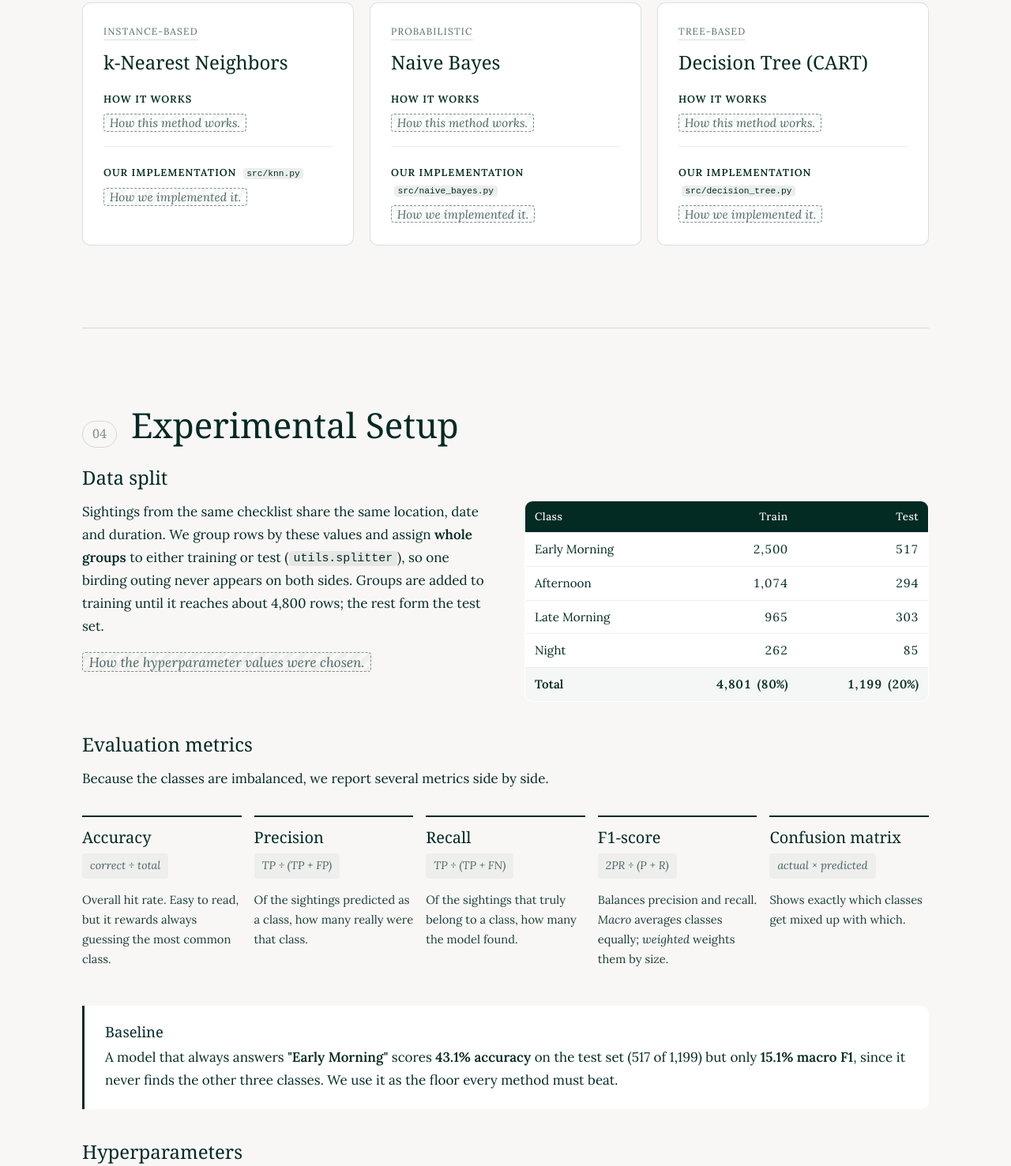
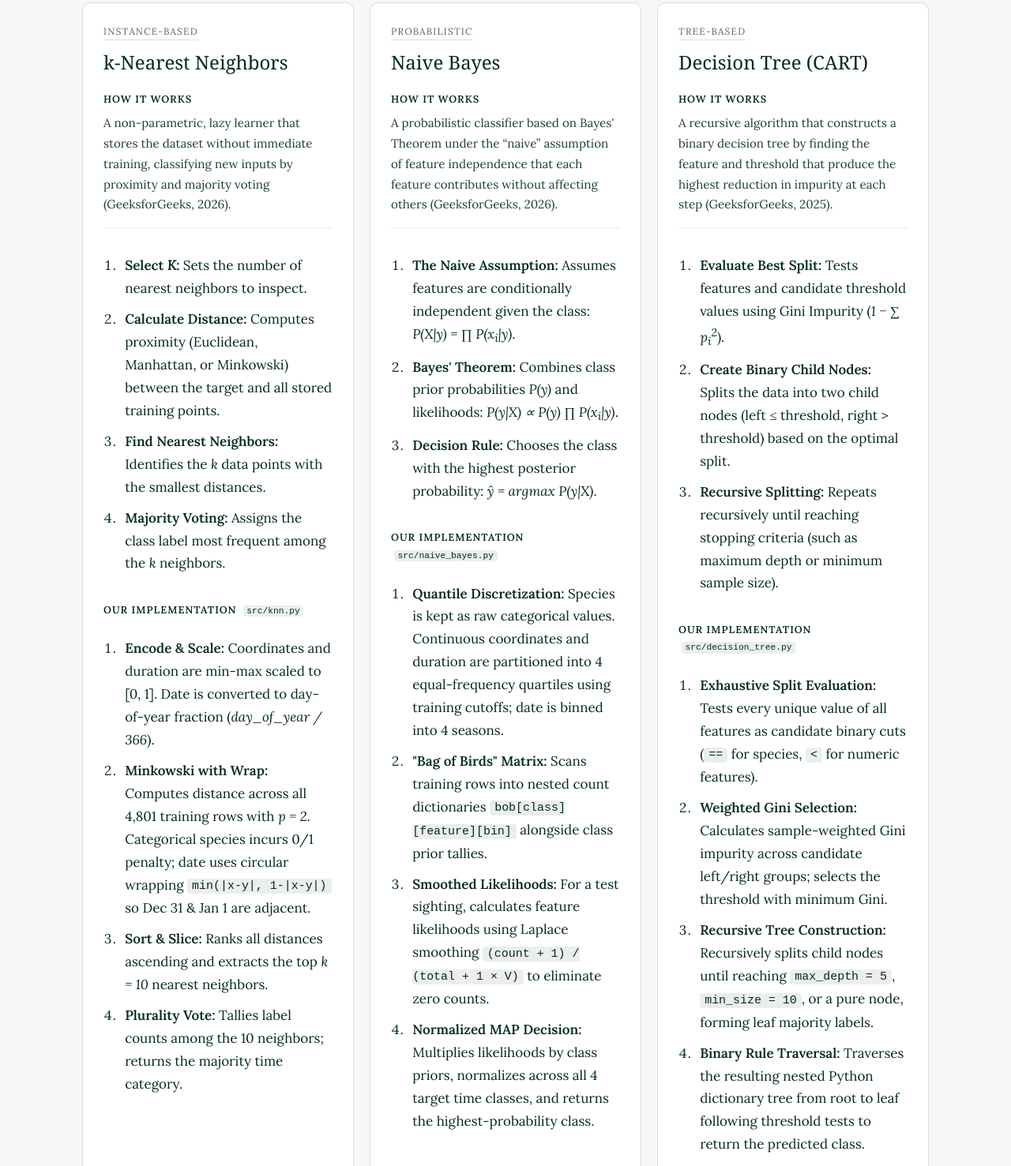
Before and after one commit to ashdsabandal/bird-time-classifier, a plain HTML site: page docs/index.html in a window 1280 px wide. Shown: the part 3348-4825 px from the top of the page at 79% size. Drawn offline with Linux system fonts and the light colour scheme; a web font is replaced by a local one.

Commit message:
feat: add method section in page

```diff
--- a/docs/index.html
+++ b/docs/index.html
@@ -212,27 +212,58 @@
       <span class="method-tag">Instance-based</span>
       <h3>k-Nearest Neighbors</h3>
       <h5>How it works</h5>
-      <p><!-- EDIT --><span class="todo">How this method works.</span></p>
+      <p>A non-parametric, lazy learner that stores the dataset without immediate training, classifying new inputs by proximity and majority voting (GeeksforGeeks, 2026).</p>
+      <ol class="steps">
+        <li><strong>Select <em>K</em>:</strong> Sets the number of nearest neighbors to inspect.</li>
+        <li><strong>Calculate Distance:</strong> Computes proximity (Euclidean, Manhattan, or Minkowski) between the target and all stored training points.</li>
+        <li><strong>Find Nearest Neighbors:</strong> Identifies the <em>k</em> data points with the smallest distances.</li>
+        <li><strong>Majority Voting:</strong> Assigns the class label most frequent among the <em>k</em> neighbors.</li>
+      </ol>
       <h5>Our implementation <code>src/knn.py</code></h5>
-      <p><!-- EDIT --><span class="todo">How we implemented it.</span></p>
+      <ol class="steps">
+        <li><strong>Encode &amp; Scale:</strong> Coordinates and duration are min-max scaled to [0, 1]. Date is converted to day-of-year fraction (<em>day_of_year / 366</em>).</li>
+        <li><strong>Minkowski with Wrap:</strong> Computes distance across all 4,801 training rows with <em>p = 2</em>. Categorical species incurs 0/1 penalty; date uses circular wrapping <code>min(|x-y|, 1-|x-y|)</code> so Dec 31 &amp; Jan 1 are adjacent.</li>
+        <li><strong>Sort &amp; Slice:</strong> Ranks all distances ascending and extracts the top <em>k = 10</em> nearest neighbors.</li>
+        <li><strong>Plurality Vote:</strong> Tallies label counts among the 10 neighbors; returns the majority time category.</li>
+      </ol>
     </article>
 
     <article class="method-card">
       <span class="method-tag">Probabilistic</span>
       <h3>Naive Bayes</h3>
       <h5>How it works</h5>
-      <p><!-- EDIT --><span class="todo">How this method works.</span></p>
+      <p>A probabilistic classifier based on Bayes' Theorem under the &ldquo;naive&rdquo; assumption of feature independence that each feature contributes without affecting others (GeeksforGeeks, 2026).</p>
+      <ol class="steps">
+        <li><strong>The Naive Assumption:</strong> Assumes features are conditionally independent given the class: <em>P(X|y) = &prod; P(x<sub>i</sub>|y)</em>.</li>
+        <li><strong>Bayes' Theorem:</strong> Combines class prior probabilities <em>P(y)</em> and likelihoods: <em>P(y|X) &prop; P(y) &prod; P(x<sub>i</sub>|y)</em>.</li>
+        <li><strong>Decision Rule:</strong> Chooses the class with the highest posterior probability: <em>&ycirc; = argmax P(y|X)</em>.</li>
+      </ol>
       <h5>Our implementation <code>src/naive_bayes.py</code></h5>
-      <p><!-- EDIT --><span class="todo">How we implemented it.</span></p>
+      <ol class="steps">
+        <li><strong>Quantile Discretization:</strong> Species is kept as raw categorical values. Continuous coordinates and duration are partitioned into 4 equal-frequency quartiles using training cutoffs; date is binned into 4 seasons.</li>
+        <li><strong>"Bag of Birds" Matrix:</strong> Scans training rows into nested count dictionaries <code>bob[class][feature][bin]</code> alongside class prior tallies.</li>
+        <li><strong>Smoothed Likelihoods:</strong> For a test sighting, calculates feature likelihoods using Laplace smoothing <code>(count + 1) / (total + 1 &times; V)</code> to eliminate zero counts.</li>
+        <li><strong>Normalized MAP Decision:</strong> Multiplies likelihoods by class priors, normalizes across all 4 target time classes, and returns the highest-probability class.</li>
+      </ol>
     </article>
 
     <article class="method-card">
       <span class="method-tag">Tree-based</span>
       <h3>Decision Tree (CART)</h3>
       <h5>How it works</h5>
-      <p><!-- EDIT --><span class="todo">How this method works.</span></p>
+      <p>A recursive algorithm that constructs a binary decision tree by finding the feature and threshold that produce the highest reduction in impurity at each step (GeeksforGeeks, 2025).</p>
+      <ol class="steps">
+        <li><strong>Evaluate Best Split:</strong> Tests features and candidate threshold values using Gini Impurity (<em>1 &minus; &sum; p<sub>i</sub><sup>2</sup></em>).</li>
+        <li><strong>Create Binary Child Nodes:</strong> Splits the data into two child nodes (left &le; threshold, right &gt; threshold) based on the optimal split.</li>
+        <li><strong>Recursive Splitting:</strong> Repeats recursively until reaching stopping criteria (such as maximum depth or minimum sample size).</li>
+      </ol>
       <h5>Our implementation <code>src/decision_tree.py</code></h5>
-      <p><!-- EDIT --><span class="todo">How we implemented it.</span></p>
+      <ol class="steps">
+        <li><strong>Exhaustive Split Evaluation:</strong> Tests every unique value of all features as candidate binary cuts (<code>==</code> for species, <code>&lt;</code> for numeric features).</li>
+        <li><strong>Weighted Gini Selection:</strong> Calculates sample-weighted Gini impurity across candidate left/right groups; selects the threshold with minimum Gini.</li>
+        <li><strong>Recursive Tree Construction:</strong> Recursively splits child nodes until reaching <code>max_depth = 5</code>, <code>min_size = 10</code>, or a pure node, forming leaf majority labels.</li>
+        <li><strong>Binary Rule Traversal:</strong> Traverses the resulting nested Python dictionary tree from root to leaf following threshold tests to return the predicted class.</li>
+      </ol>
     </article>
   </div>
 </section>
@@ -572,6 +603,9 @@
     <li>eBird. <em>eBird: An online database of bird distribution and abundance.</em> Cornell Lab of Ornithology, Ithaca, New York. <a href="https://ebird.org" target="_blank" rel="noopener">https://ebird.org</a>. Accessed <!-- EDIT: date -->[date].</li>
     <li>Brownlee, J. <em>How To Implement The Decision Tree Algorithm From Scratch In Python.</em> Machine Learning Mastery. <a href="https://machinelearningmastery.com/implement-decision-tree-algorithm-scratch-python/" target="_blank" rel="noopener">link</a></li>
     <li><em>Scaling Numerical Data, Explained: A Visual Guide with Code Examples for Beginners.</em> Towards Data Science. <a href="https://towardsdatascience.com/scaling-numerical-data-explained-a-visual-guide-with-code-examples-for-beginners-11676cdb45cb/" target="_blank" rel="noopener">link</a></li>
+    <li><em>K-Nearest Neighbor(KNN) Algorithm</em> Towards Data Science. <a href="https://www.geeksforgeeks.org/machine-learning/k-nearest-neighbours/" target="_blank" rel="noopener">link</a></li>
+    <li><em>Naive Bayes Classifiers</em> Towards Data Science. <a href="https://www.geeksforgeeks.org/machine-learning/naive-bayes-classifiers/" target="_blank" rel="noopener">link</a></li>
+    <li><em>CART (Classification And Regression Tree) in Machine Learning</em> Towards Data Science. <a href="https://www.geeksforgeeks.org/machine-learning/cart-classification-and-regression-tree-in-machine-learning/" target="_blank" rel="noopener">link</a></li>
     <!-- EDIT: add lecture notes, textbooks, papers -->
   </ol>
 
```
